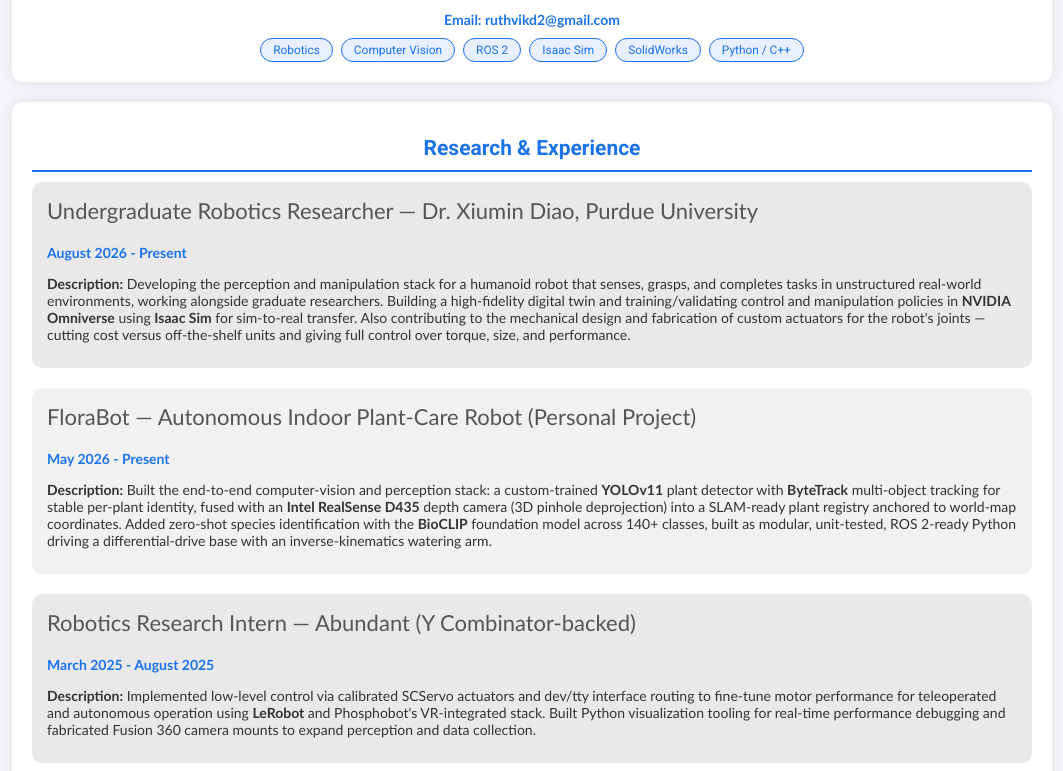
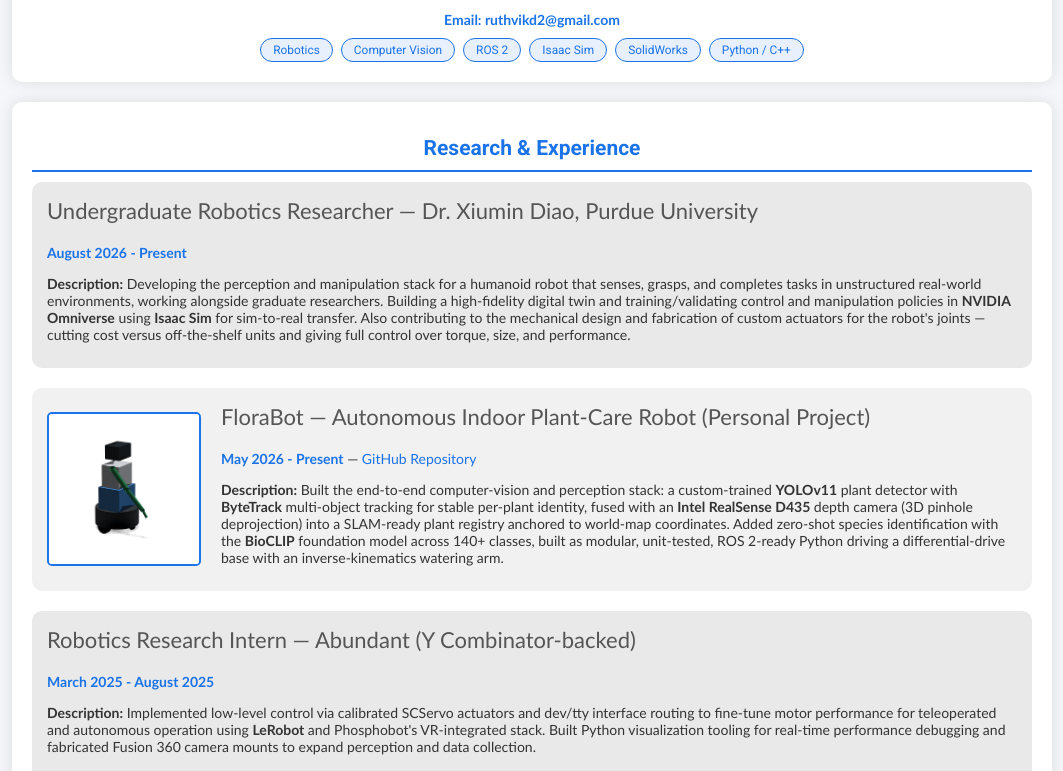
Before and after one commit to duthvik/duthvik.github.io, a plain HTML site: page index.html in a window 1280 px wide. Shown: the part 324-1095 px from the top of the page, without its empty margins (108-1171 px from the left). Drawn offline with Linux system fonts and the light colour scheme.

Commit message:
Add FloraBot render and GitHub link to project entry
Co-Authored-By: Claude Opus 4.8 <noreply@anthropic.com>
Claude-Session: https://claude.ai/code/session_01ShGhueyuFcm5iznQFUUB7k

```diff
--- a/index.html
+++ b/index.html
@@ -224,9 +224,10 @@
       </div>
 
       <div class="research-project">
+        <img src="images/florabot.png" alt="FloraBot concept render" class="inline" onclick="openModal(this)">
         <div class="research-details">
           <h2>FloraBot &mdash; Autonomous Indoor Plant-Care Robot (Personal Project)</h2>
-          <p><span class="meta">May 2026 - Present</span></p>
+          <p><span class="meta">May 2026 - Present</span> &mdash; <a href="https://github.com/ruthdug/florabot">GitHub Repository</a></p>
           <p><strong>Description:</strong> Built the end-to-end computer-vision and perception stack: a custom-trained <strong>YOLOv11</strong> plant detector with <strong>ByteTrack</strong> multi-object tracking for stable per-plant identity, fused with an <strong>Intel RealSense D435</strong> depth camera (3D pinhole deprojection) into a SLAM-ready plant registry anchored to world-map coordinates. Added zero-shot species identification with the <strong>BioCLIP</strong> foundation model across 140+ classes, built as modular, unit-tested, ROS 2-ready Python driving a differential-drive base with an inverse-kinematics watering arm.</p>
         </div>
       </div>
```
Also changed, not shown: images/florabot.png (added).
